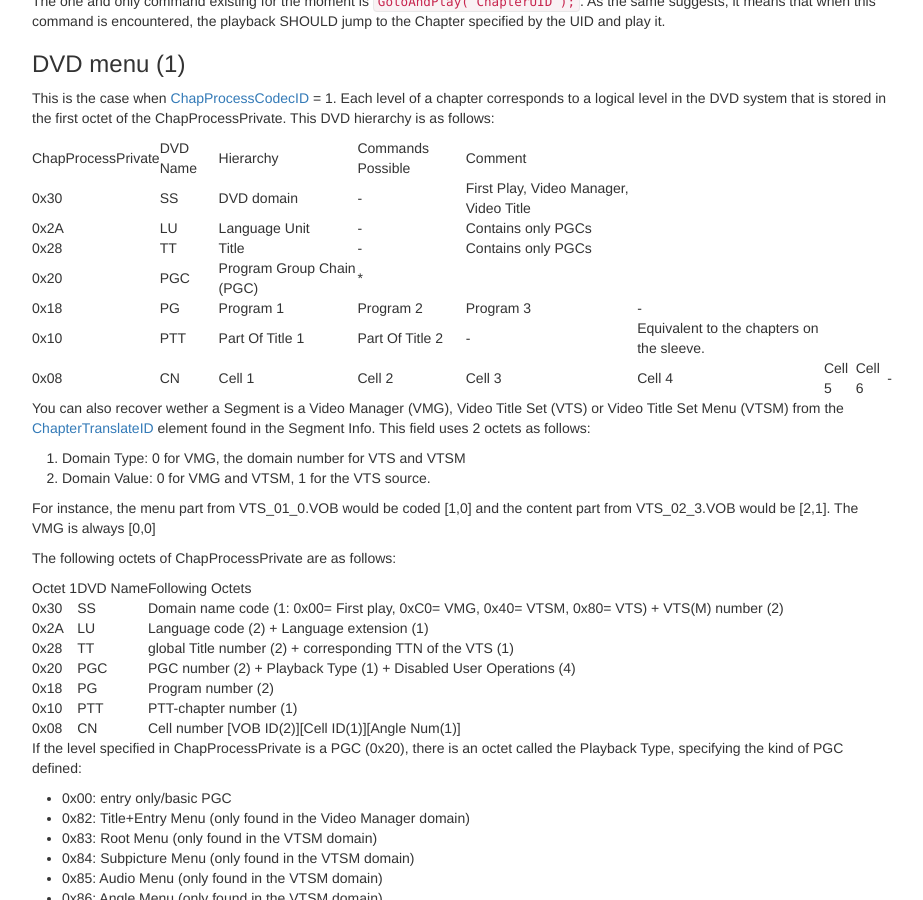
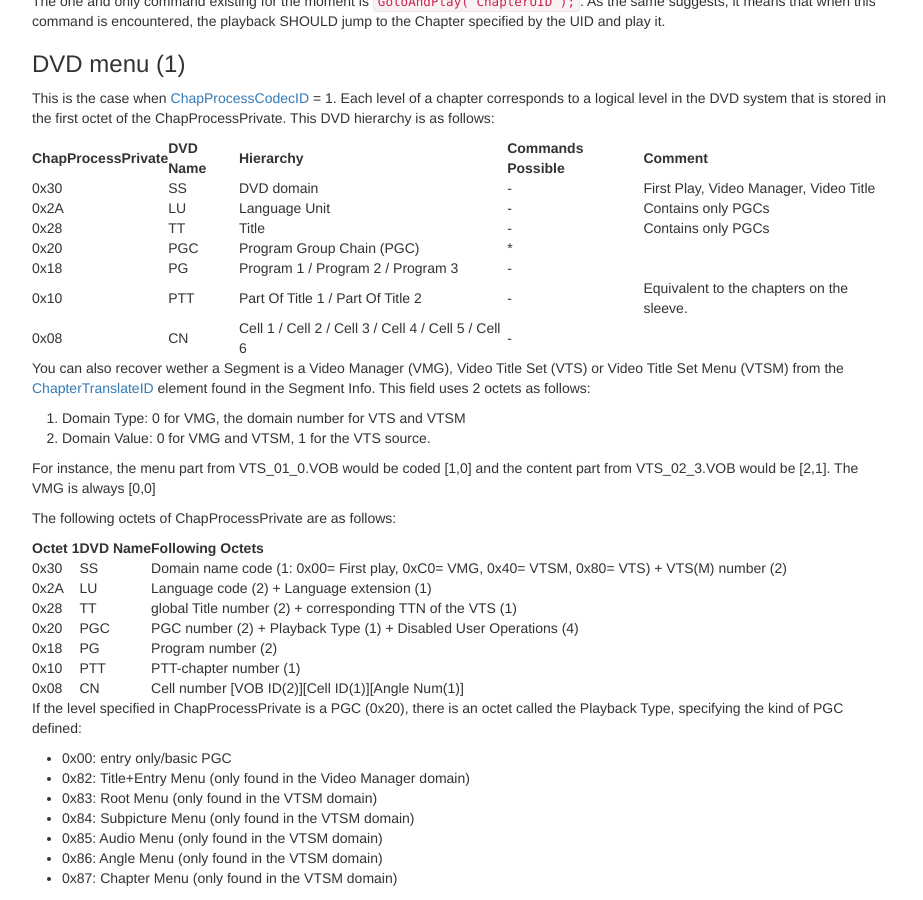
Before and after one commit to ietf-wg-cellar/matroska-specification, a Jekyll site: the page built from chapters.md, in a window 1280 px wide and 900 px high, scrolled down 4286 px. Shown: the whole window, without its empty margins (273-1196 px from the left). Built offline with Jekyll 4.4.1, drawn with Linux system fonts in a browser that asks for light colours.

Commit message:
fix tables

```diff
--- a/chapters.md
+++ b/chapters.md
@@ -220,14 +220,15 @@ The one and only command existing for the moment is `GotoAndPlay( ChapterUID );`
 This is the case when [ChapProcessCodecID]({{site.baseurl}}/index.html#ChapProcessCodecID) = 1\. Each level of a chapter corresponds to a logical level in the DVD system that is stored in the first octet of the ChapProcessPrivate. This DVD hierarchy is as follows:
 
 
-| ChapProcessPrivate | DVD Name | Hierarchy | Commands Possible | Comment |
-| 0x30 | SS | DVD domain | - | First Play, Video Manager, Video Title |
-| 0x2A | LU | Language Unit | - | Contains only PGCs |
-| 0x28 | TT | Title | - | Contains only PGCs |
-| 0x20 | PGC | Program Group Chain (PGC) | * |
-| 0x18 | PG | Program 1 | Program 2 | Program 3 | - |
-| 0x10 | PTT | Part Of Title 1 | Part Of Title 2 | - | Equivalent to the chapters on the sleeve. |
-| 0x08 | CN | Cell 1 | Cell 2 | Cell 3 | Cell 4 | Cell 5 | Cell 6 | - |
+ChapProcessPrivate | DVD Name | Hierarchy                                           | Commands Possible | Comment
+-------------------|----------|-----------------------------------------------------|-------------------|--------
+0x30               | SS       | DVD domain                                          | -                 | First Play, Video Manager, Video Title
+0x2A               | LU       | Language Unit                                       | -                 | Contains only PGCs
+0x28               | TT       | Title                                               | -                 | Contains only PGCs
+0x20               | PGC      | Program Group Chain (PGC)                           | *                 |
+0x18               | PG       | Program 1 / Program 2 / Program 3                   | -                 |
+0x10               | PTT      | Part Of Title 1 / Part Of Title 2                   | -                 | Equivalent to the chapters on the sleeve.
+0x08               | CN       | Cell 1 / Cell 2 / Cell 3 / Cell 4 / Cell 5 / Cell 6 | -                 |
 
 
 You can also recover wether a Segment is a Video Manager (VMG), Video Title Set (VTS) or Video Title Set Menu (VTSM) from the [ChapterTranslateID]({{site.baseurl}}/index.html#ChapterTranslateID) element found in the Segment Info. This field uses 2 octets as follows:
@@ -240,14 +241,15 @@ For instance, the menu part from VTS_01_0.VOB would be coded [1,0] and the conte
 The following octets of ChapProcessPrivate are as follows:
 
 
-| Octet 1 | DVD Name | Following Octets |
-| 0x30 | SS | Domain name code (1: 0x00= First play, 0xC0= VMG, 0x40= VTSM, 0x80= VTS) + VTS(M) number (2) |
-| 0x2A | LU | Language code (2) + Language extension (1) |
-| 0x28 | TT | global Title number (2) + corresponding TTN of the VTS (1) |
-| 0x20 | PGC | PGC number (2) + Playback Type (1) + Disabled User Operations (4) |
-| 0x18 | PG | Program number (2) |
-| 0x10 | PTT | PTT-chapter number (1) |
-| 0x08 | CN | Cell number [VOB ID(2)][Cell ID(1)][Angle Num(1)] |
+Octet 1 | DVD Name | Following Octets
+--------|----------|-----------------
+0x30    | SS       | Domain name code (1: 0x00= First play, 0xC0= VMG, 0x40= VTSM, 0x80= VTS) + VTS(M) number (2)
+0x2A    | LU       | Language code (2) + Language extension (1)
+0x28    | TT       | global Title number (2) + corresponding TTN of the VTS (1)
+0x20    | PGC      | PGC number (2) + Playback Type (1) + Disabled User Operations (4)
+0x18    | PG       | Program number (2)
+0x10    | PTT      | PTT-chapter number (1)
+0x08    | CN       | Cell number [VOB ID(2)][Cell ID(1)][Angle Num(1)]
 
 
 If the level specified in ChapProcessPrivate is a PGC (0x20), there is an octet called the Playback Type, specifying the kind of PGC defined:
```
